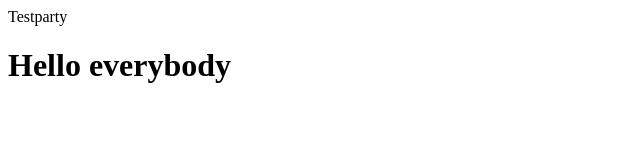
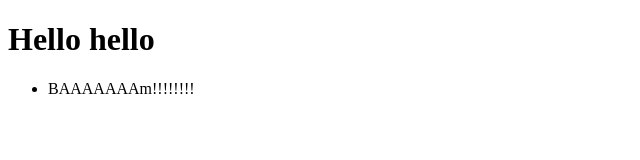
Before and after one commit to KoOl-bit/oliver-coding, a plain HTML site: page index.html in a window 1280 px wide. Shown: the whole page, without its empty margins (0-640 px from the left). Drawn offline with Linux system fonts and the light colour scheme.

Commit message:
index.html with Bam

```diff
--- a/index.html
+++ b/index.html
@@ -1,6 +1,5 @@
 <!DOCTYPE html>
 <html lang="en">
-      <header>Testparty</header>
 <head>
       <meta charset="UTF-8">
       <meta http-equiv="X-UA-Compatible" content="IE=edge">
@@ -9,6 +8,14 @@
       <link rel="stylesheet" href="style.css">
 </head>
 <body>
-            <h1>Hello everybody</h1>
+            <h1>Hello hello</h1>
+
+            <header>
+                  <ul>
+                        <li>
+                            <p>BAAAAAAAm!!!!!!!!</p>
+                        </li>
+                  </ul>
+            </header>
 </body>
 </html>
```
